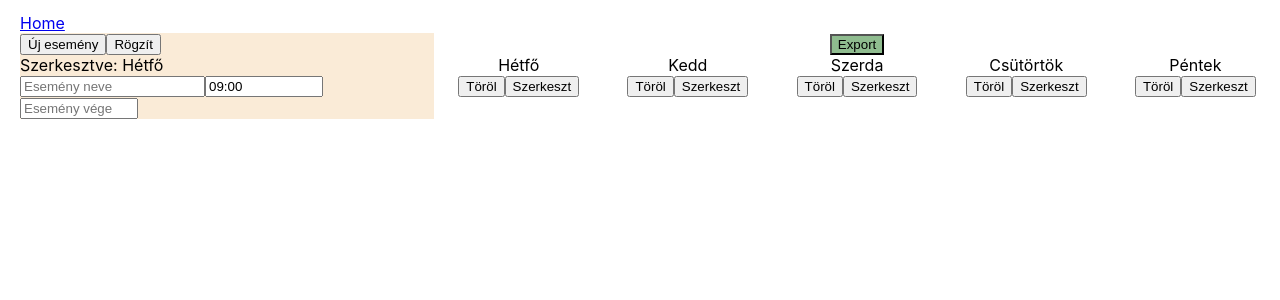
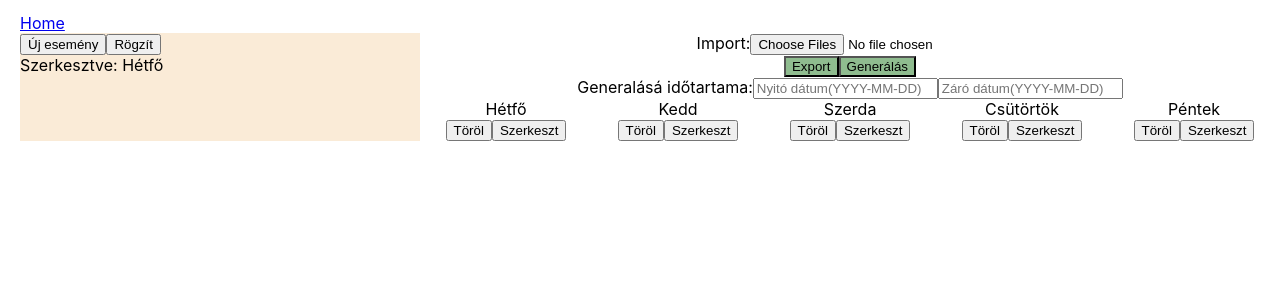
Before and after one commit to green-fox-academy/calendar-tools, a React (Create React App) app: page /templategenerator in a window 1280 px wide. Shown: the top 300 px of the page. Built offline with nearby package versions, Linux system fonts and the light colour scheme.

Commit message:
v1.0 of entire calendar tools, no aesthetics implemented

```diff
--- a/src/components/calendar_uploader/CalendarUploaderComponent.js
+++ b/src/components/calendar_uploader/CalendarUploaderComponent.js
@@ -1,31 +1,7 @@
 import React from 'react';
 import { Link } from "react-router-dom";
 import {insertEventList, getCalendarList} from '../../services/calendarServices';
-
-function readFile(files, opt_startByte, opt_stopByte) {
-	return new Promise((resolve, reject) => {
-		if (!files.length) {
-			alert('Please select a file!');
-			return;
-		}
-
-		var file = files[0];
-		var start = parseInt(opt_startByte) || 0;
-		var stop = parseInt(opt_stopByte) || file.size - 1;
-
-		var reader = new FileReader();
-
-		// If we use onloadend, we need to check the readyState.
-		reader.onloadend = function(evt) {
-			if (evt.target.readyState === FileReader.DONE) { // DONE == 2
-				resolve(evt.target.result);
-			}
-		};
-
-		var blob = file.slice(start, stop + 1);
-		reader.readAsBinaryString(blob);
-	});
-}
+import {readFile} from '../../utilities/utilities';
 
 function CalendarEvent(props){
 	return (
--- a/src/components/weekly_template_generator/WeeklyTemplateGenerator.js
+++ b/src/components/weekly_template_generator/WeeklyTemplateGenerator.js
@@ -1,12 +1,16 @@
 import React from 'react';
 import { Link } from "react-router-dom";
+import {readFile,downloadObjectAsJson} from '../../utilities/utilities';
 
 function EventEditor(props){
 	return (
 		<div>
-			<input value={props.summary} onChange={(event) => {props.changeField(props.index,'summary',event.target.value)}} placeholder={'Esemény neve'} />
-			<input className="timeInput" value={props.start} onChange={(event) => {props.changeField(props.index,'start',event.target.value)}} placeholder={'Esemény kezdete'} />
-			<input className="timeInput" value={props.end} onChange={(event) => {props.changeField(props.index,'end',event.target.value)}} placeholder={'Esemény vége'} />
+			<div>
+				<input value={props.summary} onChange={(event) => {props.changeField(props.index,'summary',event.target.value)}} placeholder={'Esemény neve'} />
+				<button onClick={props.remove}>Törlés</button>
+			</div>
+			<input className="timeInput" value={props.start} onChange={(event) => {props.changeField(props.index,'start',event.target.value)}} placeholder={'Esemény kezdete(HH:MM)'} />
+			<input className="timeInput" value={props.end} onChange={(event) => {props.changeField(props.index,'end',event.target.value)}} placeholder={'Esemény vége(HH:MM)'} />
 		</div>
 	);
 	//
@@ -21,7 +25,7 @@ function DayEditor(props){
 			</div>
 			<div>{'Szerkesztve: '+(['Hétfő','Kedd','Szerda','Csütörtök','Péntek'])[props.editedDayIndex]}</div>
 			{props.editedDayEvents.map((eventData,index) => {
-				return (<EventEditor key={index} index={index} {...eventData} changeField={props.changeEditedEvent} />);
+				return (<EventEditor key={index} index={index} {...eventData} changeField={props.changeEditedEvent} remove={() => {props.removeEventFromEditedList(index)}} />);
 			})}
 		</div>
 	);
@@ -33,7 +37,16 @@ function WeekVisualizer(props){
 	return (
 		<div style={{width:'calc(100% - 400px)'}}>
 			<div style={{textAlign:'center'}}>
-				<button style={{backgroundColor:'darkseagreen'}} onClick={props.exportData}>Export</button>
+				<span>Import:</span><input type="file" id="input" multiple onChange={props.handleFiles}/>
+			</div>
+			<div style={{textAlign:'center'}}>
+				<button style={{backgroundColor:'darkseagreen'}} onClick={props.exportTemplate}>Export</button>
+				<button style={{backgroundColor:'darkseagreen'}} onClick={props.generateData}>Generálás</button>
+			</div>
+			<div style={{textAlign:'center'}}>
+				<span>Generalásá időtartama:</span>
+				<input value={props.startDate} onChange={(event) => {props.changeField('startDate',event.target.value)}} placeholder={'Nyitó dátum(YYYY-MM-DD)'} />
+				<input value={props.endDate} onChange={(event) => {props.changeField('endDate',event.target.value)}} placeholder={'Záró dátum(YYYY-MM-DD)'} />
 			</div>
 			{props.weeklyTemplates.map((weekDayEvents, dayIndex) => {
 				return (
@@ -42,10 +55,10 @@ function WeekVisualizer(props){
 							<div>
 								{(['Hétfő','Kedd','Szerda','Csütörtök','Péntek'])[dayIndex]}
 							</div>
-							<button onClick={() => {props.recordEventsToDay(dayIndex,null);}}>Töröl</button>
+							<button onClick={() => {props.recordEventsToDay(dayIndex,[]);}}>Töröl</button>
 							<button onClick={() => {props.selectDayToEdit(dayIndex);}}>Szerkeszt</button>
 						</div>
-						{weekDayEvents === null ? null :
+						{weekDayEvents.length <= 0 ? null :
 						 weekDayEvents.map((event, eventIndex) => {
 							return(
 								<div key={eventIndex} style={{textAlign:'center'}}>
@@ -66,20 +79,34 @@ class WeeklyTemplateGeneratorComponent extends React.Component{
 	constructor(props){
 		super(props);
 		this.state = {
-			editedDayEvents: [{summary:'', start:'09:00', end:''}], /* {summary: string, start: timeString(HH:MM), end: timeString(HH:MM)} */
-			weeklyTemplates: [null,null,null,null,null],
+			editedDayEvents: [], /* {summary: string, start: timeString(HH:MM), end: timeString(HH:MM)} */
+			weeklyTemplates: [[],[],[],[],[]],
 			generationInterval: {
 				start: '', //YYYY-MM-DD
 				end: '' //YYYY-MM-DD
 			},
 			editedDayIndex: 0,
-			breakIntervals: []
+			breakIntervals: [],
+			startDate: '',
+			endDate: ''
 		};
 		this.addNewEventToEditedList = this.addNewEventToEditedList.bind(this);
 		this.changeEditedEvent = this.changeEditedEvent.bind(this);
 		this.changeWeekDayEventsTo = this.changeWeekDayEventsTo.bind(this);
 		this.changeEditedDay = this.changeEditedDay.bind(this);
-		this.exportData = this.exportData.bind(this);
+		this.exportTemplate = this.exportTemplate.bind(this);
+		this.removeEventFromEditedList = this.removeEventFromEditedList.bind(this);
+		this.generateData = this.generateData.bind(this);
+		this.handleFiles = this.handleFiles.bind(this);
+	}
+	handleFiles(event) {
+		readFile(event.target.files).then((result) => {
+			const weeklyTemplates = JSON.parse(result);
+			this.setState(prevState => {
+				prevState.weeklyTemplates = weeklyTemplates;
+				return prevState;
+			}, () => {this.changeEditedDay(this.state.editedDayIndex)});
+		});
 	}
 	addNewEventToEditedList(){
 		this.setState(prevState => {
@@ -90,6 +117,12 @@ class WeeklyTemplateGeneratorComponent extends React.Component{
 				end: ''
 			};
 			prevState.editedDayEvents.push(newEvent);
+			return prevState;
+		});
+	}
+	removeEventFromEditedList(index){
+		this.setState(prevState => {
+			prevState.editedDayEvents.splice(index,1);
 			return prevState;
 		});
 	}
@@ -108,11 +141,33 @@ class WeeklyTemplateGeneratorComponent extends React.Component{
 	changeEditedDay(index){
 		this.setState(prevState => {
 			prevState.editedDayIndex = index;
+			prevState.editedDayEvents = prevState.weeklyTemplates[index].map(ev=>Object.assign({},ev));
 			return prevState;
 		});
 	}
-	exportData(){
-
+	exportTemplate(){
+		downloadObjectAsJson(this.state.weeklyTemplates,'weekTemplate');
+	}
+	generateData(){
+		const generatedEvents = [];
+		let actDateTime = new Date(this.state.startDate);
+		const endDateTime = new Date(this.state.endDate);
+		endDateTime.setHours(22); // this is for the while comparison
+		while(actDateTime < endDateTime){
+			const dayOfTheWeek = actDateTime.getDay()-1;
+			if (dayOfTheWeek !== 5 && dayOfTheWeek !== -1){ //sunday is 0...
+				const dayString = actDateTime.toISOString().split('T')[0];
+				this.state.weeklyTemplates[dayOfTheWeek].forEach((event) => {
+					generatedEvents.push({
+						summary: event.summary,
+						start: {dateTime: dayString+'T'+event.start+':00.000Z'},
+						end: {dateTime: dayString+'T'+event.end+':00.000Z'}
+					});
+				});
+			}
+			actDateTime = new Date(actDateTime.setDate(actDateTime.getDate()+1));
+		}
+		console.log(generatedEvents);
 	}
 	render(){
 		return (
@@ -124,7 +179,8 @@ class WeeklyTemplateGeneratorComponent extends React.Component{
 					<DayEditor
 						editedDayEvents={this.state.editedDayEvents}
 						changeEditedEvent={this.changeEditedEvent}
-						addNewEventToEditedLis={this.addNewEventToEditedList}
+						addNewEventToEditedList={this.addNewEventToEditedList}
+						removeEventFromEditedList={this.removeEventFromEditedList}
 						recordEventsToDay={this.changeWeekDayEventsTo}
 						editedDayIndex={this.state.editedDayIndex}
 					/>
@@ -132,7 +188,12 @@ class WeeklyTemplateGeneratorComponent extends React.Component{
 						weeklyTemplates={this.state.weeklyTemplates}
 						selectDayToEdit={this.changeEditedDay}
 						recordEventsToDay={this.changeWeekDayEventsTo}
-						exportData={this.exportData}
+						exportTemplate={this.exportTemplate}
+						generateData={this.generateData}
+						handleFiles={this.handleFiles}
+						startDate={this.startDate}
+						endDate={this.endDate}
+						changeField={(field, value) => {this.setState(prevState => {prevState[field] = value; return prevState;})}}
 					/>
 				</div>
 		    </div>
--- a/src/index.css
+++ b/src/index.css
@@ -89,5 +89,5 @@ code {
 }
 
 .timeInput{
-  width: 110px;
+  width: 160px;
 }
--- a/src/utilities/utilities.js
+++ b/src/utilities/utilities.js
@@ -21,3 +21,28 @@ export function downloadObjectAsJson(exportObj, exportName){
   downloadAnchorNode.click();
   downloadAnchorNode.remove();
 }
+
+export function readFile(files) {
+  return new Promise((resolve, reject) => {
+    if (!files.length) {
+      alert('Please select a file!');
+      return;
+    }
+
+    var file = files[0];
+    var start = 0;
+    var stop = file.size - 1;
+
+    var reader = new FileReader();
+
+    // If we use onloadend, we need to check the readyState.
+    reader.onloadend = function(evt) {
+      if (evt.target.readyState === FileReader.DONE) { // DONE == 2
+        resolve(evt.target.result);
+      }
+    };
+
+    var blob = file.slice(start, stop + 1);
+    reader.readAsBinaryString(blob);
+  });
+}
```
